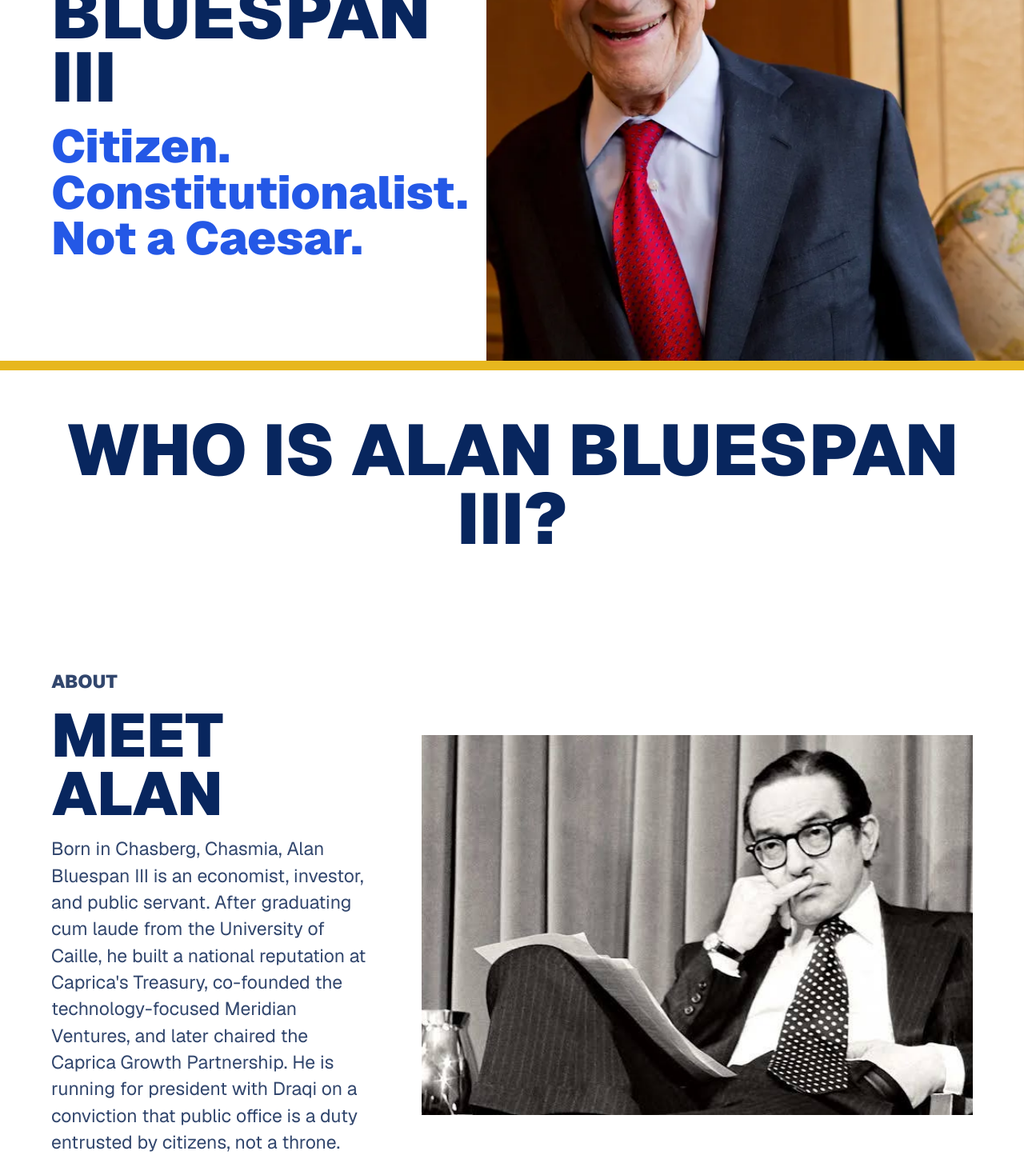
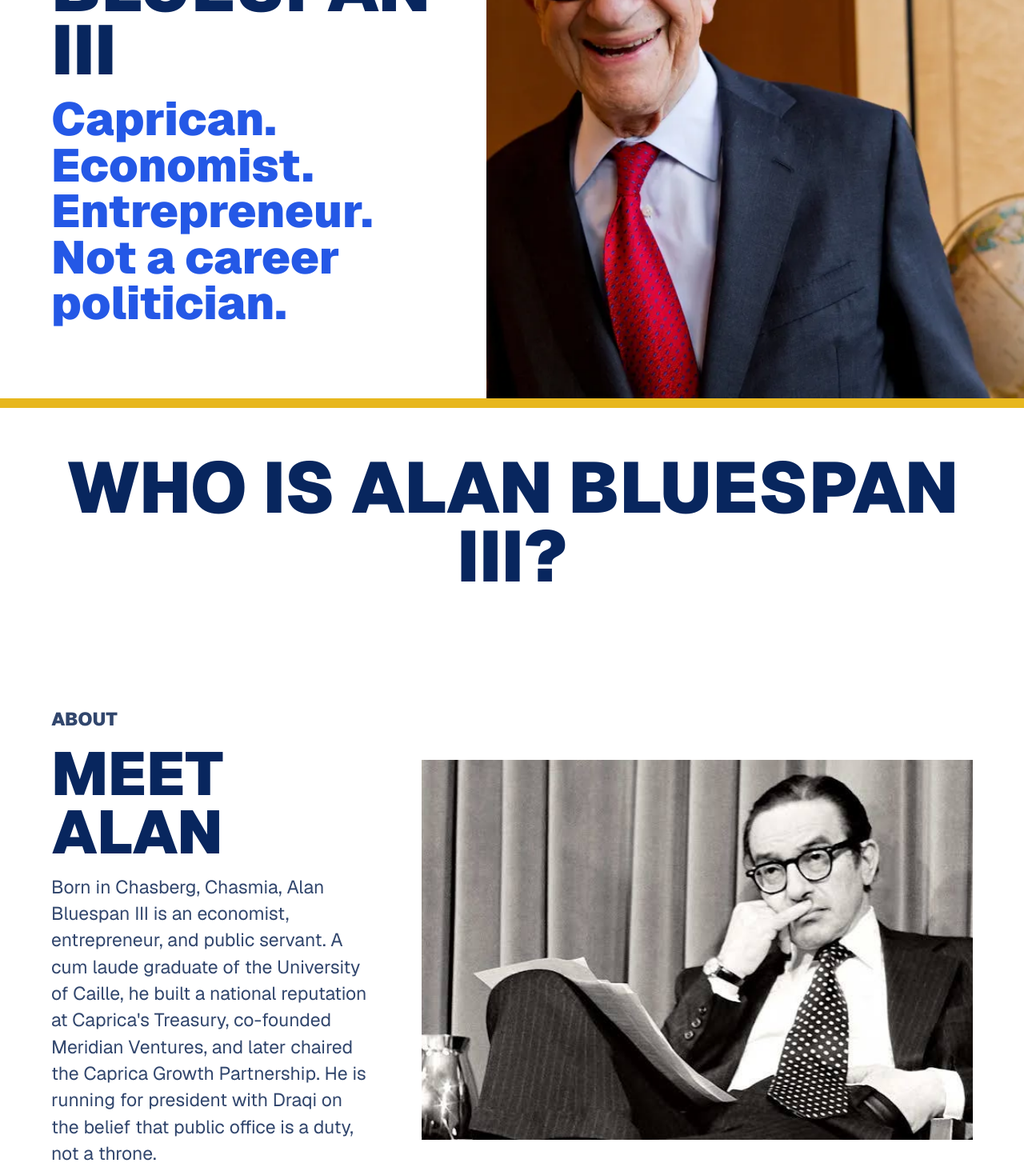
Before and after one commit to manualAlan/bluespan-arkas-2060, a Next.js app: page / in a window 1280 px wide. Shown: the part 380-1839 px from the top of the page at 80% size. Built offline with nearby package versions, Linux system fonts and the light colour scheme.

Commit message:
Update Bluespan hero and biography

```diff
--- a/app/layout.tsx
+++ b/app/layout.tsx
@@ -18,7 +18,8 @@ export const metadata: Metadata = {
     "Alan Bluespan III and Draqi for Caprica 2060: citizens first, executive restraint, and a republic of laws.",
   openGraph: {
     title: "Bluespan Arkas 2060",
-    description: "Citizen. Constitutionalist. Not a Caesar.",
+    description:
+      "Caprican. Economist. Entrepreneur. Not a career politician.",
     images: [
       {
         url: "/og.png",
@@ -31,7 +32,8 @@ export const metadata: Metadata = {
   twitter: {
     card: "summary_large_image",
     title: "Bluespan Arkas 2060",
-    description: "Citizen. Constitutionalist. Not a Caesar.",
+    description:
+      "Caprican. Economist. Entrepreneur. Not a career politician.",
     images: ["/og.png"],
   },
   icons: {
--- a/app/page.tsx
+++ b/app/page.tsx
@@ -72,7 +72,7 @@ export default function Home() {
           <p className="eyebrow">Caprica 2060</p>
           <h1>Alan Bluespan III</h1>
           <p className="tagline">
-            Citizen. Constitutionalist. Not a Caesar.
+            Caprican. Economist. Entrepreneur. Not a career politician.
           </p>
         </div>
         <div className="hero-image">
@@ -93,12 +93,11 @@ export default function Home() {
           <h2>Meet Alan</h2>
           <p>
             Born in Chasberg, Chasmia, Alan Bluespan III is an economist,
-            investor, and public servant. After graduating cum laude from the
+            entrepreneur, and public servant. A cum laude graduate of the
             University of Caille, he built a national reputation at Caprica's
-            Treasury, co-founded the technology-focused Meridian Ventures, and
-            later chaired the Caprica Growth Partnership. He is running for
-            president with Draqi on a conviction that public office is a duty
-            entrusted by citizens, not a throne.
+            Treasury, co-founded Meridian Ventures, and later chaired the
+            Caprica Growth Partnership. He is running for president with Draqi
+            on the belief that public office is a duty, not a throne.
           </p>
           <a href="#timeline">View Alan's timeline</a>
         </div>
```
